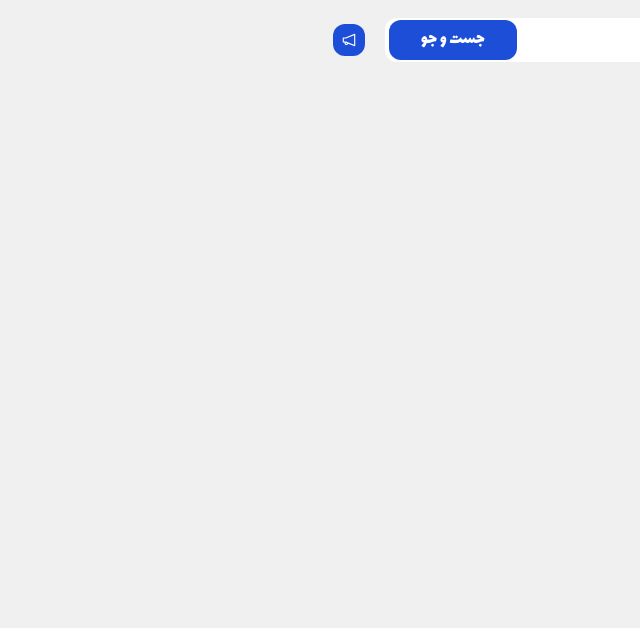
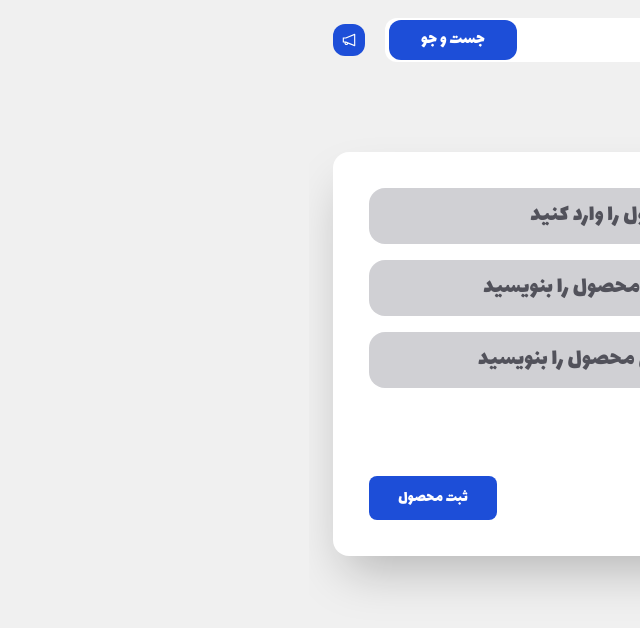
Before and after one commit to impooya/cms-site-fa, a React (Vite) app: page /products in a window 1280 px wide. Shown: the top 628 px of the page, without its empty margins (640-1280 px from the left). Built offline with nearby package versions, Linux system fonts and the light colour scheme.

Commit message:
new addproduct components and style addproduct template

```diff
--- /dev/null
+++ b/src/components/AddProducts.jsx
@@ -0,0 +1,92 @@
+import { MdDriveFileRenameOutline } from "react-icons/md";
+import { GiPriceTag } from "react-icons/gi";
+import { LiaCartArrowDownSolid } from "react-icons/lia";
+import { FaRegImage } from "react-icons/fa";
+import { AiOutlineLike } from "react-icons/ai";
+import { IoColorPaletteOutline } from "react-icons/io5";
+import { IoAnalyticsSharp } from "react-icons/io5";
+
+export default function AddProducts() {
+  return (
+    <>
+      <section className="flex flex-col justify-start items-start gap-y-6">
+        <h1 className="text-3xl">افزودن محصول جدید</h1>
+        <form className="w-full bg-white p-9 rounded-2xl shadow-2xl">
+          <section className="w-full flex flex-col items-end gap-y-4">
+            <div className="flex w-full justify-start  items-center  gap-x-4">
+              <span className="flex  justify-center items-center gap-3 h-14 w-1/2 text-2xl bg-zinc-400/50 rounded-2xl pr-5">
+                <MdDriveFileRenameOutline />
+                <input
+                  className="w-full outline-none border-none bg-transparent placeholder:text-zinc-600"
+                  type="text"
+                  placeholder={`اسم محصول را وارد کنید`}
+                />
+              </span>
+              <span className="flex  justify-center items-center gap-3 h-14 w-1/2 text-2xl bg-zinc-400/50 rounded-2xl pr-5">
+                <GiPriceTag />
+                <input
+                  className="w-full outline-none border-none bg-transparent placeholder:text-zinc-600"
+                  type="text"
+                  placeholder={`قیمت محصول را وارد کنید`}
+                />
+              </span>
+            </div>
+            <div className="flex w-full justify-start  items-center gap-x-4">
+              <span className="flex  justify-center items-center gap-3 h-14 w-1/2 text-2xl bg-zinc-400/50 rounded-2xl pr-5">
+                <LiaCartArrowDownSolid />
+                <input
+                  className="w-full outline-none border-none bg-transparent placeholder:text-zinc-600"
+                  type="text"
+                  placeholder={`موجودی محصول را بنویسید`}
+                />
+              </span>
+              <span className="flex  justify-center items-center gap-3 h-14 w-1/2 text-2xl bg-zinc-400/50 rounded-2xl pr-5">
+                <FaRegImage />
+                <input
+                  className="w-full outline-none border-none bg-transparent placeholder:text-zinc-600"
+                  type="text"
+                  placeholder={`ادرس عکس محصول را بنویسید`}
+                />
+              </span>
+            </div>
+            <div className="flex w-full justify-start  items-center gap-x-4">
+              <span className="flex  justify-center items-center gap-3 h-14 w-1/2 text-2xl bg-zinc-400/50 rounded-2xl pr-5">
+                <AiOutlineLike />
+                <input
+                  className="w-full outline-none border-none bg-transparent placeholder:text-zinc-600"
+                  type="text"
+                  placeholder={`میزان محبوبیت محصول را بنویسید`}
+                />
+              </span>
+              <span className="flex  justify-center items-center gap-3 h-14 w-1/2 text-2xl bg-zinc-400/50 rounded-2xl pr-5">
+                <IoAnalyticsSharp />
+                <input
+                  className="w-full outline-none border-none bg-transparent placeholder:text-zinc-600"
+                  type="text"
+                  placeholder={`میزان فروش محصول را بنویسید`}
+                />
+              </span>
+            </div>
+            <div className="flex w-full justify-start  items-center gap-x-4">
+              <span className="flex  justify-center items-center gap-3 h-14 w-1/2 text-2xl bg-zinc-400/50 rounded-2xl pr-5">
+                <IoColorPaletteOutline />
+                <input
+                  className="w-full outline-none border-none bg-transparent placeholder:text-zinc-600"
+                  type="text"
+                  placeholder={`تعداد رنگ بندی محصول را بنویسید`}
+                />
+              </span>
+              <span className="w-1/2"></span>
+            </div>
+            <button
+              type="submit"
+              className="bg-blue-700 w-32 h-11 text-white rounded-lg"
+            >
+              ثبت محصول
+            </button>
+          </section>
+        </form>
+      </section>
+    </>
+  );
+}
--- a/src/pages/Products.jsx
+++ b/src/pages/Products.jsx
@@ -1,69 +1,12 @@
 // import ErorrMessage from "../components/ErorrMessage";
-import { MdDriveFileRenameOutline } from "react-icons/md";
-import { GiPriceTag } from "react-icons/gi";
-import { LiaCartArrowDownSolid } from "react-icons/lia";
-import { FaRegImage } from "react-icons/fa";
-import { AiOutlineLike } from "react-icons/ai";
-import { IoColorPaletteOutline } from "react-icons/io5";
-import { IoAnalyticsSharp } from "react-icons/io5";
+
+import AddProducts from "../components/AddProducts";
 
 export default function Products() {
   return (
     <>
       {/* <ErorrMessage msg={"هیج محصولی یافت نشد"} /> */}
-      <section>
-        <h1>افزودن محصول جدید</h1>
-        <form>
-          <div>
-            <div>
-              <span>
-                <MdDriveFileRenameOutline />
-                <input type="text" placeholder={`اسم محصول را وارد کنید`} />
-              </span>
-              <span>
-                <GiPriceTag />
-                <input type="text" placeholder={`قیمت محصول را وارد کنید`} />
-              </span>
-            </div>
-            <div>
-              <span>
-                <LiaCartArrowDownSolid />
-                <input type="text" placeholder={`موجودی محصول را بنویسید`} />
-              </span>
-              <span>
-                <FaRegImage />
-                <input type="text" placeholder={`ادرس عکس محصول را بنویسید`} />
-              </span>
-            </div>
-            <div>
-              <span>
-                <AiOutlineLike />
-                <input
-                  type="text"
-                  placeholder={`میزان محبوبیت محصول را بنویسید`}
-                />
-              </span>
-              <span>
-                <IoColorPaletteOutline />
-                <input
-                  type="text"
-                  placeholder={`میزان فروش محصول را بنویسید`}
-                />
-              </span>
-            </div>
-            <div>
-              <span>
-                <IoAnalyticsSharp />
-                <input
-                  type="text"
-                  placeholder={`تعداد رنگ بندی محصول را بنویسید`}
-                />
-              </span>
-            </div>
-            <button type="submit">ثبت محصول</button>
-          </div>
-        </form>
-      </section>
+      <AddProducts />
     </>
   );
 }
```
